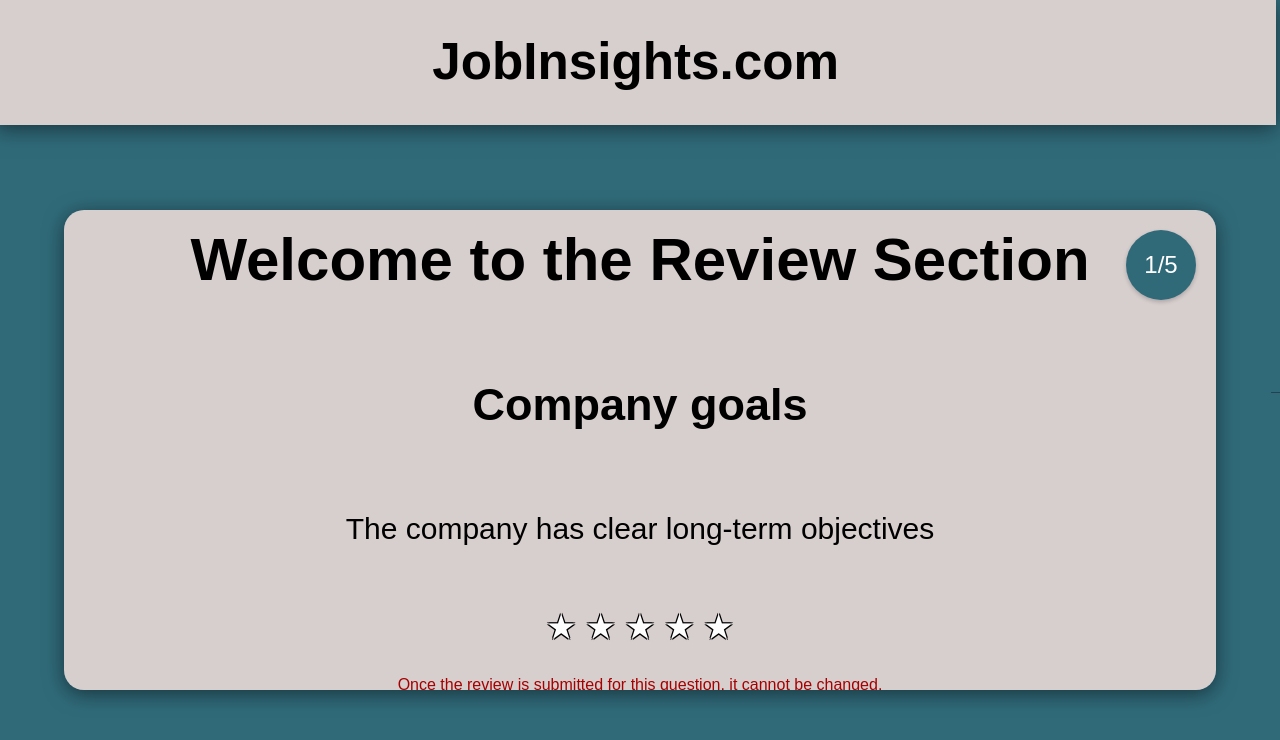
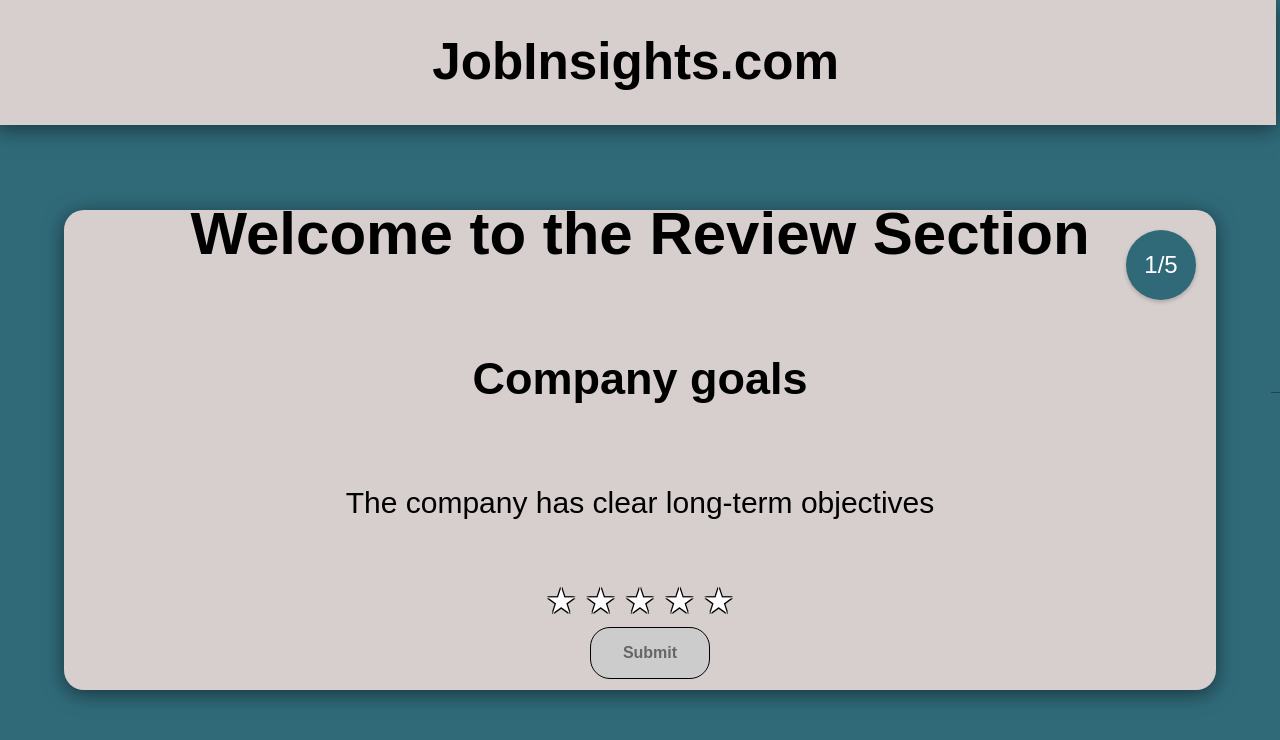
Before and after one commit to Icon1cc/MD-Corp-Ranks, a React (Vite) app in the folder frontend/: page /review in a window 1280 px wide. Shown: the top 740 px of the page. Built offline with nearby package versions, Linux system fonts and the light colour scheme.

Commit message:
Added submit functionality for the reviews

```diff
--- a/frontend/src/pages/ReviewWizard.tsx
+++ b/frontend/src/pages/ReviewWizard.tsx
@@ -36,18 +36,21 @@ const ReviewWizard: React.FC = () => {
 
     const handleRating = async (rate: number) => {
         setRating(rate);
+    };
+    const handleSubmit = async () => {
         const currentQuestion = questions[currentQuestionIndex];
         await fetch(`/api/questions/${currentQuestion.id}/ratings`, {
             method: 'POST',
             headers: {
                 'Content-Type': 'application/json',
             },
-            body: JSON.stringify({ rating: rate }),
+            body: JSON.stringify({ rating: rating }),
         });
 
         const nextQuestionIndex = currentQuestionIndex + 1;
         if (nextQuestionIndex < questions.length) {
             setCurrentQuestionIndex(nextQuestionIndex);
+            setRating(0);
         } else {
             navigate('/thank-you');
         }
@@ -70,6 +73,15 @@ const ReviewWizard: React.FC = () => {
                     <h2>{currentQuestion.title}</h2>
                     <p>{currentQuestion.subtitle}</p>
                     <StarContainer rating={rating} handleRating={handleRating} />
+                    <button
+                        className="review-input-form submit-button"
+                        disabled={rating === 0}
+                        onClick={handleSubmit}
+                        style={{ marginLeft: '20px' }}
+                    >
+                        Submit
+                    </button>
+
                     <p className="review-note">Once the review is submitted for this question, it cannot be changed.</p>
                 </div>
             </div>
--- a/frontend/src/styles/reviewWizard.css
+++ b/frontend/src/styles/reviewWizard.css
@@ -87,3 +87,11 @@
       -1px 1px 0 #000,
       1px 1px 0 #000;
   }
+
+  .review-input-form .submit-button {
+    color: white;
+    cursor: pointer;
+    border: none;
+    border-radius: 20px;
+    background-color: #306a79;
+  }
```
Also changed, not shown: 1 other file (tests, documents, lock files or other folders).
